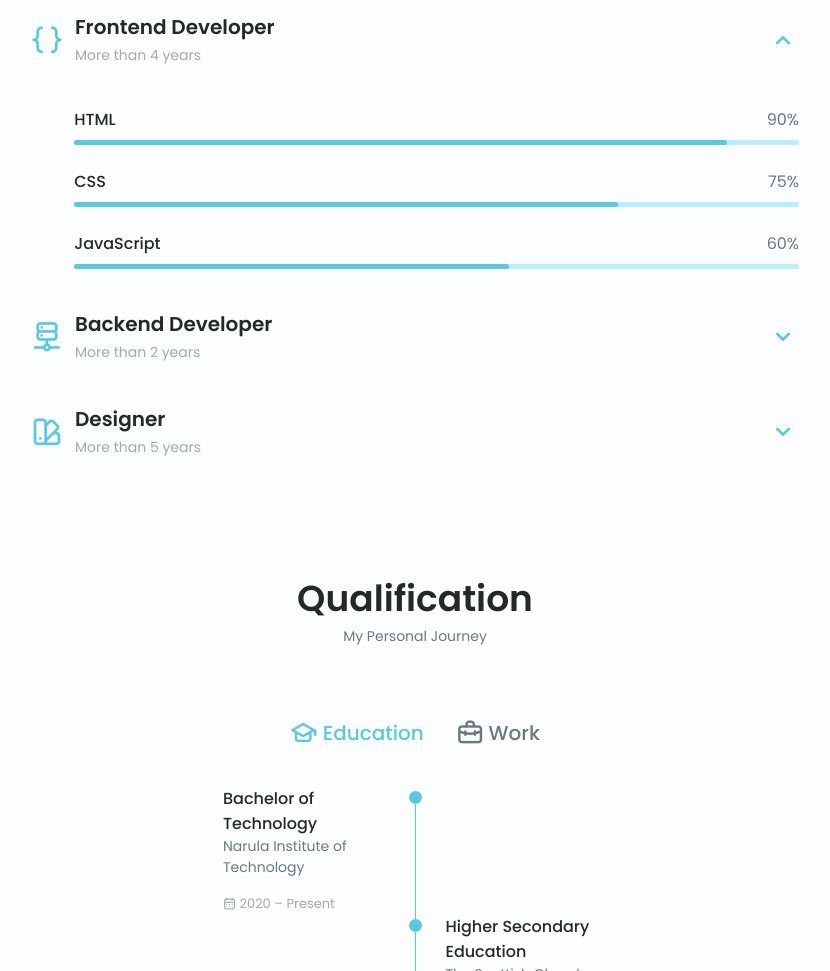
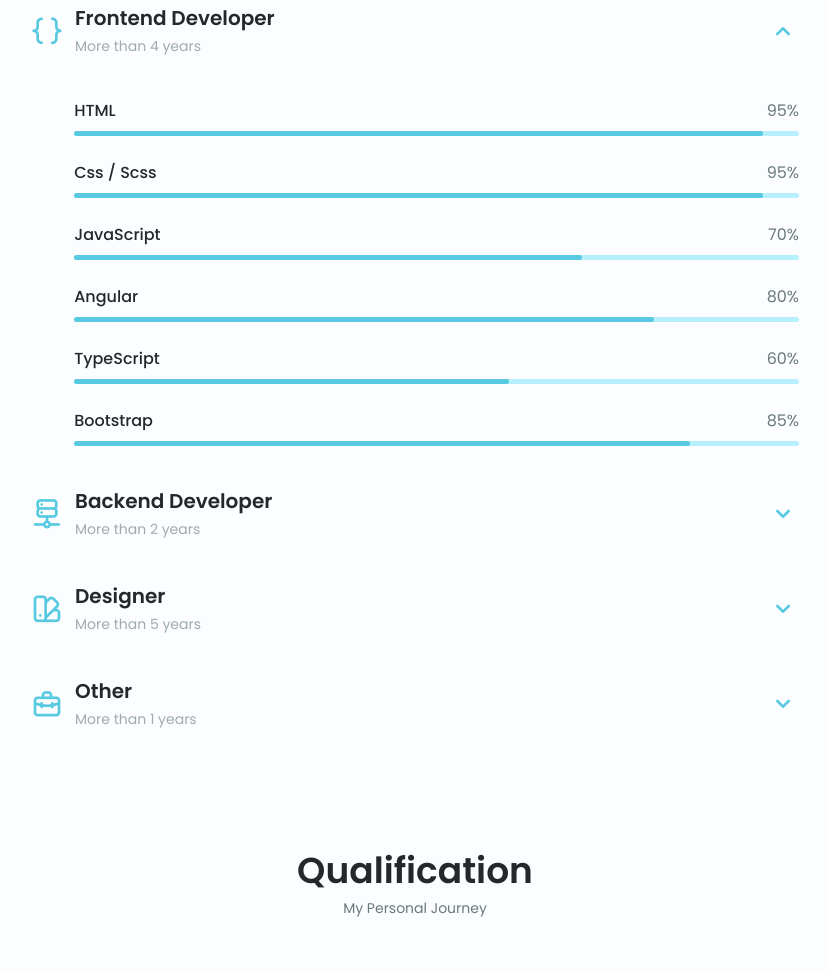
Before and after one commit to AnishDebnath/Personal-Portfolio, a plain HTML site: page index.html in a window 1280 px wide. Shown: the part 1824-2795 px from the top of the page, without its empty margins (225-1055 px from the left). Drawn offline with nearby package versions, Linux system fonts and the light colour scheme.

Commit message:
Changes in  Skills Level

```diff
--- a/index.html
+++ b/index.html
@@ -162,7 +162,7 @@
                     </div>
 
                     <div class="about__buttons">
-                        <a download="" href="packages/pdf/Anish_Debnath - Resume.pdf" class="button button--flex">
+                        <a download="" href="packages/pdf/Anish Debnath - Resume.pdf" class="button button--flex">
                             Download CV<i class="uil uil-download-alt button__icon"></i>
                         </a>
                     </div>
@@ -192,7 +192,7 @@
                             <div class="skills__data">
                                 <div class="skills__titles">
                                     <h3 class="skills__name">HTML</h3>
-                                    <span class="skills__number">90%</span>
+                                    <span class="skills__number">95%</span>
                                 </div>
                                 <div class="skills__bar">
                                     <span class="skills__percentage skills__html"></span>
@@ -200,8 +200,8 @@
                             </div>
                             <div class="skills__data">
                                 <div class="skills__titles">
-                                    <h3 class="skills__name">CSS</h3>
-                                    <span class="skills__number">75%</span>
+                                    <h3 class="skills__name">Css / Scss</h3>
+                                    <span class="skills__number">95%</span>
                                 </div>
                                 <div class="skills__bar">
                                     <span class="skills__percentage skills__css"></span>
@@ -210,21 +210,39 @@
                             <div class="skills__data">
                                 <div class="skills__titles">
                                     <h3 class="skills__name">JavaScript</h3>
-                                    <span class="skills__number">60%</span>
+                                    <span class="skills__number">70%</span>
                                 </div>
                                 <div class="skills__bar">
                                     <span class="skills__percentage skills__javascript"></span>
                                 </div>
                             </div>
-                            <!---<div class="skills__data">
+                            <div class="skills__data">
                                 <div class="skills__titles">
-                                    <h3 class="skills__name">WordPress</h3>
-                                    <span class="skills__number">70%</span>
+                                    <h3 class="skills__name">Angular</h3>
+                                    <span class="skills__number">80%</span>
                                 </div>
                                 <div class="skills__bar">
-                                    <span class="skills__percentage skills__google"></span>
+                                    <span class="skills__percentage skills__angular"></span>
                                 </div>
-                            </div> --->
+                            </div>
+                            <div class="skills__data">
+                                <div class="skills__titles">
+                                    <h3 class="skills__name">TypeScript</h3>
+                                    <span class="skills__number">60%</span>
+                                </div>
+                                <div class="skills__bar">
+                                    <span class="skills__percentage skills__typescript"></span>
+                                </div>
+                            </div>
+                            <div class="skills__data">
+                                <div class="skills__titles">
+                                    <h3 class="skills__name">Bootstrap</h3>
+                                    <span class="skills__number">85%</span>
+                                </div>
+                                <div class="skills__bar">
+                                    <span class="skills__percentage skills__bootstrap"></span>
+                                </div>
+                            </div>
                         </div>
                     </div>
                     <!--==================== SKILLS 2 ====================-->
@@ -242,7 +260,7 @@
                             <div class="skills__data">
                                 <div class="skills__titles">
                                     <h3 class="skills__name">Java</h3>
-                                    <span class="skills__number">80%</span>
+                                    <span class="skills__number">60%</span>
                                 </div>
                                 <div class="skills__bar">
                                     <span class="skills__percentage skills__java"></span>
@@ -251,7 +269,7 @@
                             <div class="skills__data">
                                 <div class="skills__titles">
                                     <h3 class="skills__name">PHP</h3>
-                                    <span class="skills__number">80%</span>
+                                    <span class="skills__number">55%</span>
                                 </div>
                                 <div class="skills__bar">
                                     <span class="skills__percentage skills__php"></span>
@@ -304,13 +322,13 @@
                             <div class="skills__data">
                                 <div class="skills__titles">
                                     <h3 class="skills__name">Figma</h3>
-                                    <span class="skills__number">70%</span>
+                                    <span class="skills__number">85%</span>
                                 </div>
                                 <div class="skills__bar">
                                     <span class="skills__percentage skills__figma"></span>
                                 </div>
                             </div>
-                            <div class="skills__data">
+                            <!-- <div class="skills__data">
                                 <div class="skills__titles">
                                     <h3 class="skills__name">Sketch</h3>
                                     <span class="skills__number">55%</span>
@@ -318,7 +336,7 @@
                                 <div class="skills__bar">
                                     <span class="skills__percentage skills__sketch"></span>
                                 </div>
-                            </div>
+                            </div> -->
                             <div class="skills__data">
                                 <div class="skills__titles">
                                     <h3 class="skills__name">WordPress</h3>
@@ -326,6 +344,48 @@
                                 </div>
                                 <div class="skills__bar">
                                     <span class="skills__percentage skills__wordpress"></span>
+                                </div>
+                            </div>
+                        </div>
+                    </div>
+
+                    <!--==================== SKILLS 4 ====================-->
+                    <div class="skills__content skills__close">
+                        <div class="skills__header">
+                            <i class="uil uil-briefcase-alt skills__icon"></i>
+                            <div>
+                                <h1 class="skills__title">Other</h1>
+                                <span class="skills__subtitle">More than 1 years</span>
+                            </div>
+
+                            <i class="uil uil-angle-down skills__arrow"></i>
+                        </div>
+                        <div class="skills__list grid">
+                            <div class="skills__data">
+                                <div class="skills__titles">
+                                    <h3 class="skills__name">Git</h3>
+                                    <span class="skills__number">80%</span>
+                                </div>
+                                <div class="skills__bar">
+                                    <span class="skills__percentage skills__git"></span>
+                                </div>
+                            </div>
+                            <div class="skills__data">
+                                <div class="skills__titles">
+                                    <h3 class="skills__name">GitHub</h3>
+                                    <span class="skills__number">85%</span>
+                                </div>
+                                <div class="skills__bar">
+                                    <span class="skills__percentage skills__github"></span>
+                                </div>
+                            </div>
+                            <div class="skills__data">
+                                <div class="skills__titles">
+                                    <h3 class="skills__name">Jira</h3>
+                                    <span class="skills__number">60%</span>
+                                </div>
+                                <div class="skills__bar">
+                                    <span class="skills__percentage skills__jira"></span>
                                 </div>
                             </div>
                         </div>
--- a/packages/css/styles.css
+++ b/packages/css/styles.css
@@ -524,39 +524,47 @@ img {
 }
 
 .skills__figma {
-  width: 70%;
+  width: 85%;
 }
 
-.skills__sketch {
+/* .skills__sketch {
   width: 55%;
-}
+} */
 
 .skills__wordpress {
   width: 60%;
 }
 
 .skills__html {
-  width: 90%;
+  width: 95%;
 }
 
 .skills__css {
-  width: 75%;
+  width: 95%;
 }
 
 .skills__javascript {
+  width: 70%;
+}
+
+.skills__angular {
+  width: 80%;
+}
+
+.skills__typescript {
   width: 60%;
 }
 
-.skills__google {
-  width: 70%;
+.skills__bootstrap {
+  width: 85%;
 }
 
 .skills__java {
-  width: 80%;
+  width: 60%;
 }
 
 .skills__php {
-  width: 80%;
+  width: 55%;
 }
 
 .skills__mysql {
@@ -565,6 +573,18 @@ img {
 
 .skills__python {
   width: 45%;
+}
+
+.skills__git {
+  width: 80%;
+}
+
+.skills__github {
+  width: 85%;
+}
+
+.skills__jira {
+  width: 60%;
 }
 
 .skills__close .skills__list {
```
Also changed, not shown: packages/images/dp.jpg, packages/images/dp2.jpg.
